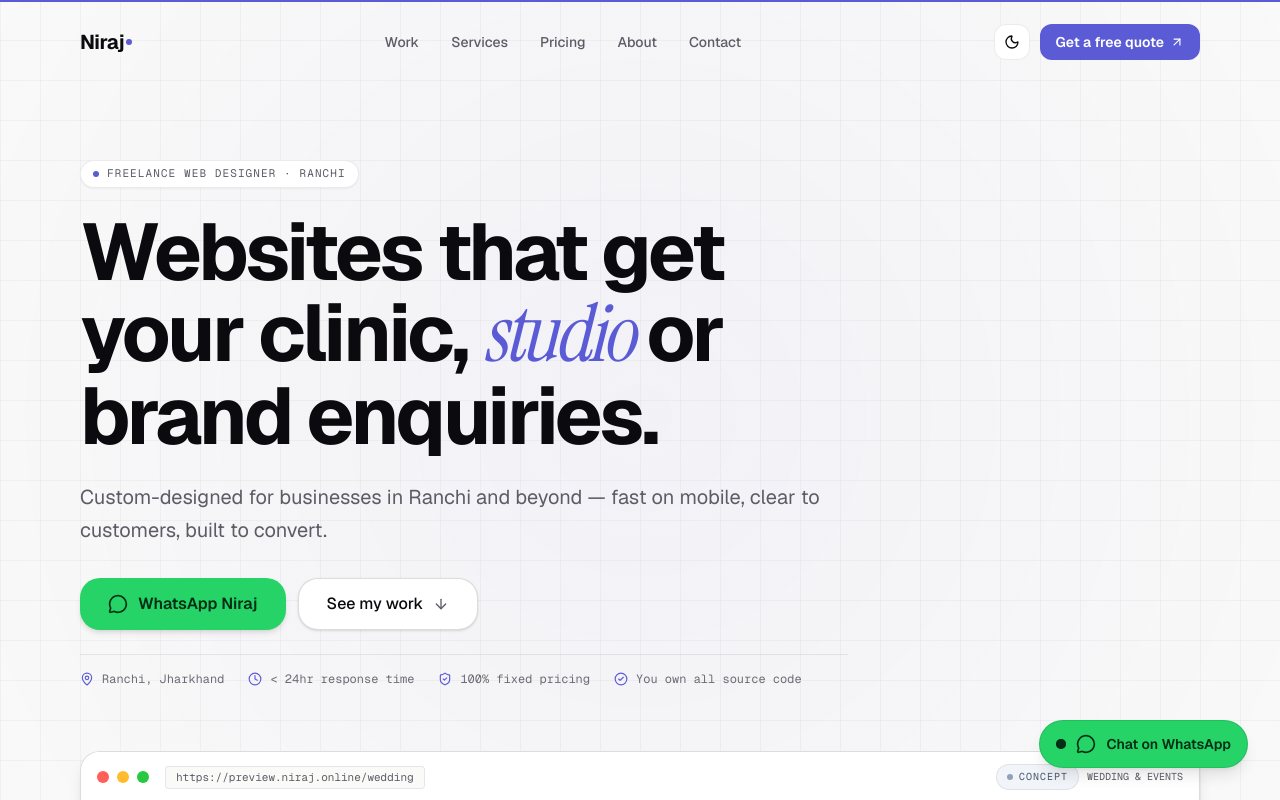
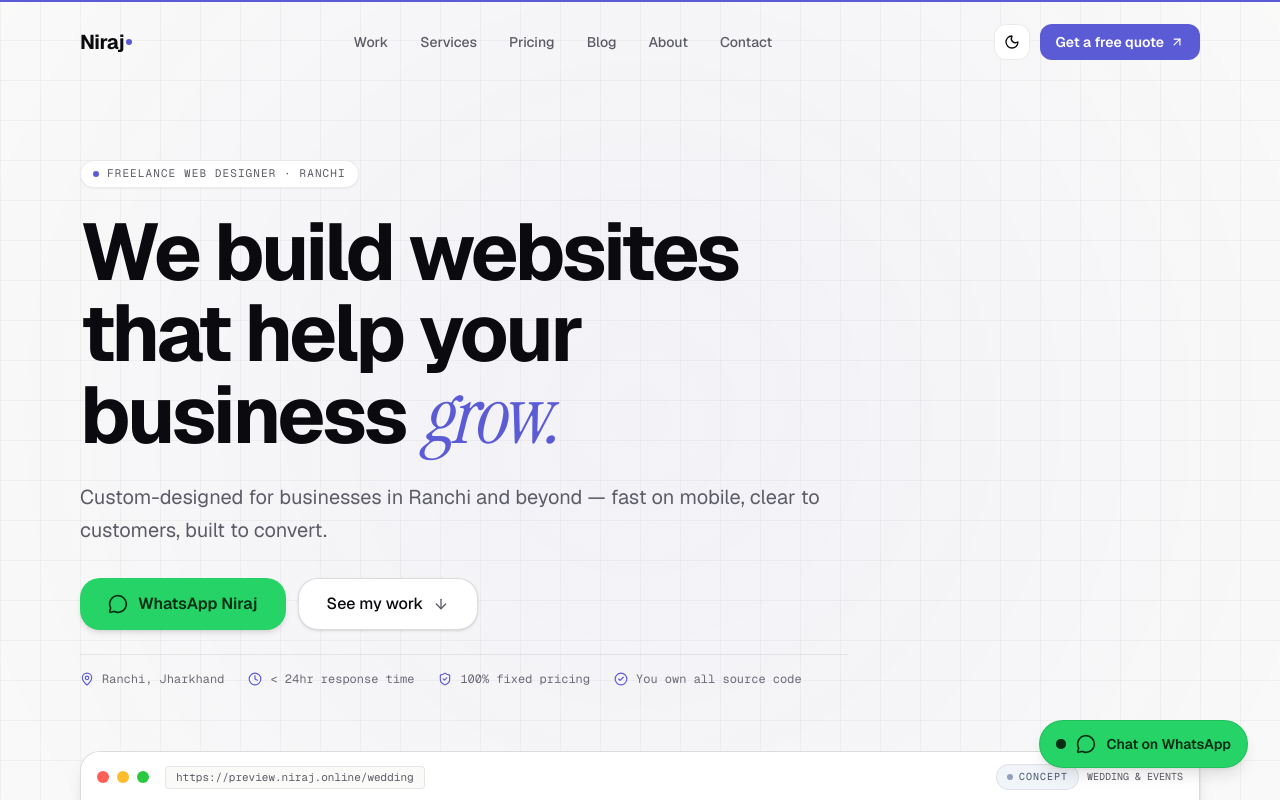
Before and after one commit to nirajkumardangi/nirajdangi-dev, a Next.js app: page / in a window 1280 px wide. Shown: the top 800 px of the page. Built offline with nearby package versions, Linux system fonts and the light colour scheme; no server answers.

Commit message:
feat(ui): add blog to navbar and update hero tagline to help business grow

```diff
--- a/src/app/design-system/page.tsx
+++ b/src/app/design-system/page.tsx
@@ -111,8 +111,8 @@ export default function DesignSystemPage() {
             <div>
               <p className="font-mono text-[10px] text-muted mb-3 tracking-widest uppercase">H1 — Geist Sans Semibold</p>
               <p className="text-h1 font-semibold text-ink tracking-[-0.04em] leading-[1.02] text-balance">
-                Websites that get your clinic,{" "}
-                <span className="font-serif italic">studio</span> or brand enquiries.
+                We build websites that help your business{" "}
+                <span className="font-serif italic">grow.</span>
               </p>
             </div>
             <div>
--- a/src/components/layout/navbar.tsx
+++ b/src/components/layout/navbar.tsx
@@ -13,6 +13,7 @@ const NAV_LINKS = [
   { href: "/#work", label: "Work" },
   { href: "/#services", label: "Services" },
   { href: "/#pricing", label: "Pricing" },
+  { href: "/blog", label: "Blog" },
   { href: "/#about", label: "About" },
   { href: "/contact", label: "Contact" },
 ];
@@ -139,8 +140,9 @@ export function Navbar() {
             <nav className="hidden md:flex items-center gap-1" aria-label="Main Navigation">
               {NAV_LINKS.map((link) => {
                 const isActive =
-                  activeSection === link.label.toLowerCase() ||
-                  pathname === link.href;
+                  (link.href.startsWith("/#") && activeSection === link.label.toLowerCase()) ||
+                  pathname === link.href ||
+                  (link.href === "/blog" && pathname.startsWith("/blog"));
 
                 return (
                   <Link
@@ -250,8 +252,9 @@ export function Navbar() {
                 </p>
                 {NAV_LINKS.map((link) => {
                   const isActive =
-                    activeSection === link.label.toLowerCase() ||
-                    pathname === link.href;
+                    (link.href.startsWith("/#") && activeSection === link.label.toLowerCase()) ||
+                    pathname === link.href ||
+                    (link.href === "/blog" && pathname.startsWith("/blog"));
 
                   return (
                     <Link
--- a/src/components/sections/hero.tsx
+++ b/src/components/sections/hero.tsx
@@ -95,11 +95,10 @@ export function Hero() {
 
             {/* H1: strictly <= 12 words with ONE Instrument Serif italic accent word */}
             <h1 className="text-h1 font-bold text-ink tracking-tight text-balance">
-              Websites that get your clinic,{" "}
+              We build websites that help your business{" "}
               <span className="font-serif italic font-normal text-accent">
-                studio
-              </span>{" "}
-              or brand enquiries.
+                grow.
+              </span>
             </h1>
 
             {/* One-line Subheading */}
--- a/src/data/site.ts
+++ b/src/data/site.ts
@@ -2,7 +2,7 @@ import type { SiteConfig } from "@/types";
 
 export const siteConfig: SiteConfig = {
   name: "niraj.",
-  tagline: "Websites that get your clinic, studio or brand enquiries.",
+  tagline: "We Build Websites That Help Your Business Grow.",
   description:
     "Custom-designed and built for businesses in Ranchi and beyond. Fast on mobile. Clear to your customers. Yours to keep.",
   url: "https://niraj.online",
```
